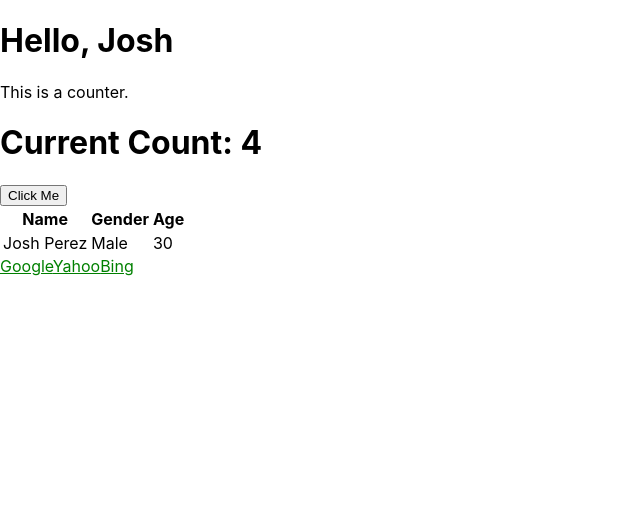
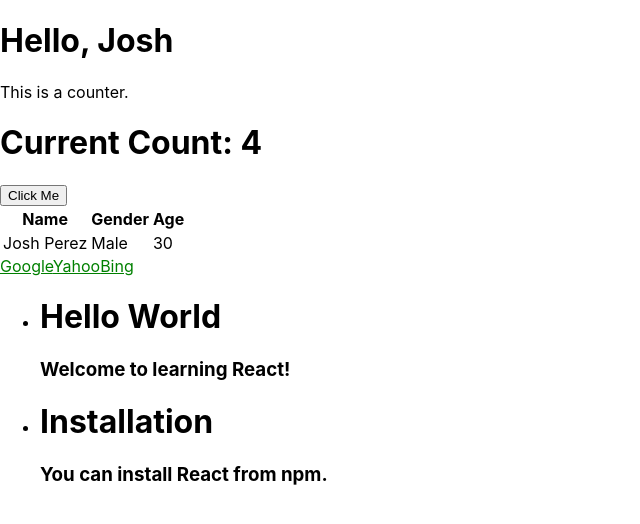
Before and after one commit to Pro-Tek-Consulting/react-foundation, a React (Create React App) app in the folder rohit-app/: page / in a window 1280 px wide. Shown: the top 524 px of the page, without its empty margins (0-640 px from the left). Built offline with nearby package versions, Linux system fonts and the light colour scheme.

Commit message:
Lists & keys

```diff
--- a/rohit-app/src/App.jsx
+++ b/rohit-app/src/App.jsx
@@ -1,5 +1,6 @@
 import "./App.css";
 import HelloMsg from "./components/HelloMsg";
+import Listing from "./components/Listing";
 
 function App() {
   const data = {
@@ -8,6 +9,15 @@ function App() {
     gender: "Male",
     age: 30,
   };
+
+  const posts = [
+    { id: 1, title: "Hello World", content: "Welcome to learning React!" },
+    {
+      id: 2,
+      title: "Installation",
+      content: "You can install React from npm.",
+    },
+  ];
 
   const PersonTable = (props) => {
     const { data } = props;
@@ -42,6 +52,7 @@ function App() {
       <Link url="yahoo.com">Yahoo</Link>
       <Link url="bing.com">Bing</Link>
       <br />
+      <Listing data={posts} />
     </div>
   );
 
--- /dev/null
+++ b/rohit-app/src/components/Listing.jsx
@@ -0,0 +1,17 @@
+import React from "react";
+
+export default function Listing(props) {
+  const { data } = props;
+  return (
+    <ul>
+      {data.map((ele) => {
+        return (
+          <li key={ele.id}>
+            <h1>{ele.title}</h1>
+            <h3>{ele.content}</h3>
+          </li>
+        );
+      })}
+    </ul>
+  );
+}
```
